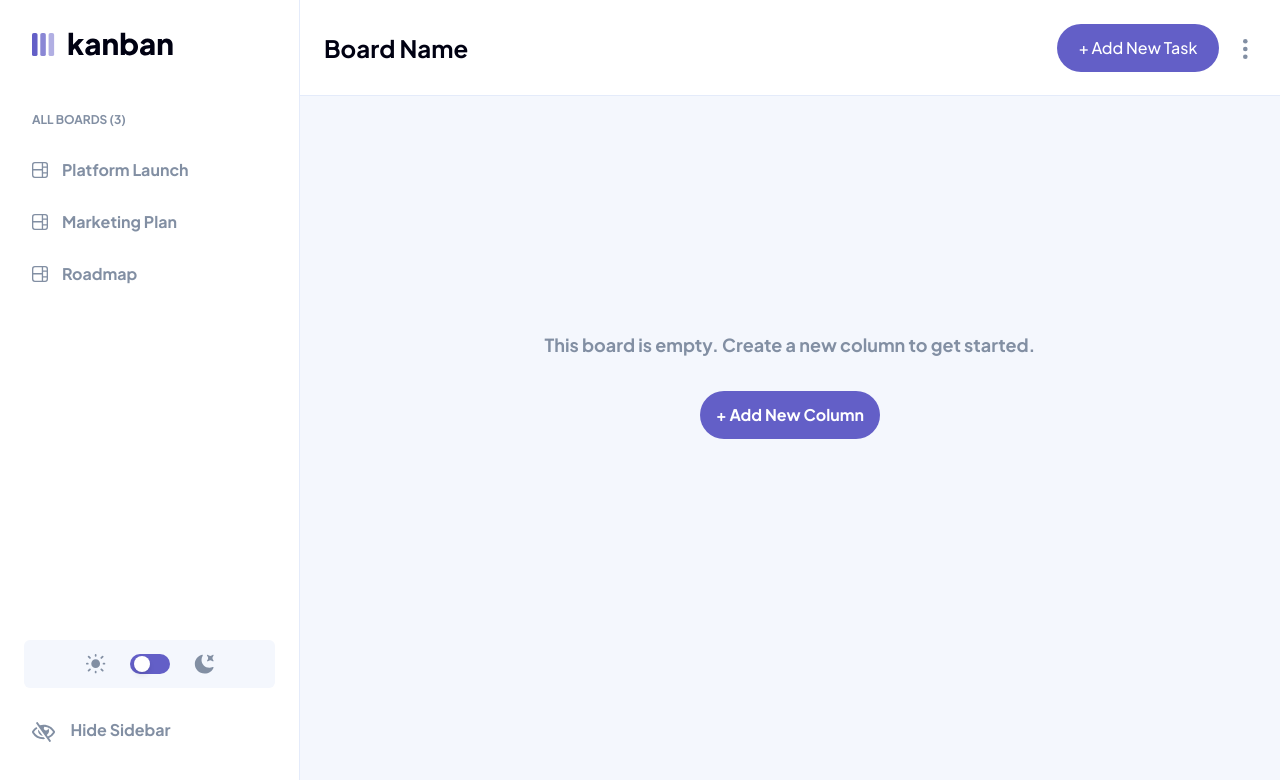
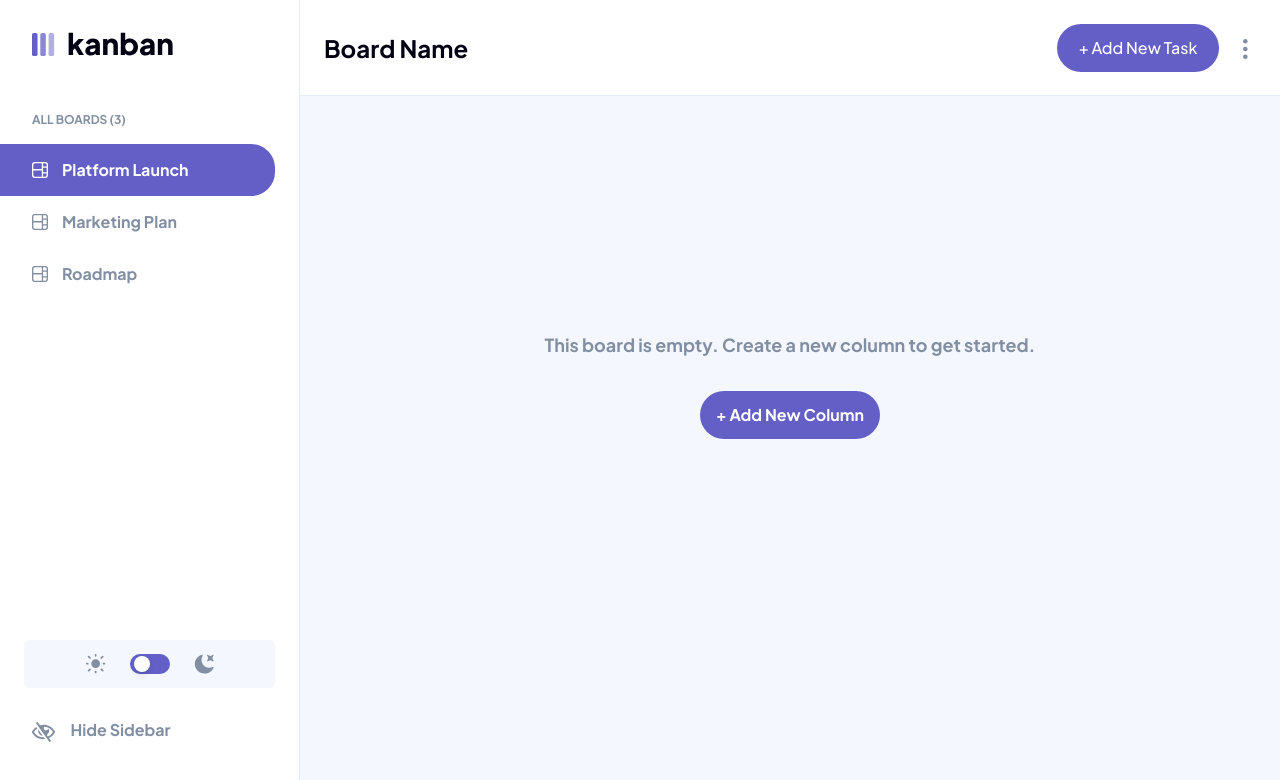
Before and after one commit to GregNicholas/Kanban-guru, a React (Create React App) app: page / in a window 1280 px wide. Shown: the top 780 px of the page. Built offline with nearby package versions, Linux system fonts and the light colour scheme.

Commit message:
start setting up context, importing data for testing while building out the board display page

```diff
--- a/src/App.tsx
+++ b/src/App.tsx
@@ -3,19 +3,25 @@ import Header from './components/Header/Header'
 import Sidebar from './components/Sidebar/Sidebar'
 import BoardArea from './components/BoardArea/BoardArea'
 import ShowSidebar from './components/ShowSidebar'
+import { Board } from './types'
 import data from './data.json'
 
 function App() {
-  const [isDarkMode, setIsDarkMode] = useState(false)
-  const [showSidebar, setShowSidebar] = useState(true)
-  const [boardsData, setBoardsData] = useState(data.boards)
+  const [isDarkMode, setIsDarkMode] = useState<boolean>(false)
+  const [showSidebar, setShowSidebar] = useState<boolean>(true)
+  const [boardsData, setBoardsData] = useState<Board[] | null>(data ? data.boards : null)
+  const [displayBoard, setDisplayBoard] = useState<Board>(boardsData ? boardsData[0] : {name: "", columns: []})
 
   return (
     <div className={`flex h-full ${isDarkMode && "dark"}`}>
-      <Sidebar boardsData={boardsData} isDarkMode={isDarkMode} setIsDarkMode={setIsDarkMode} showSidebar={showSidebar} setShowSidebar={setShowSidebar} />
+      <Sidebar
+          boardsData={boardsData} isDarkMode={isDarkMode} setIsDarkMode={setIsDarkMode}
+          showSidebar={showSidebar} setShowSidebar={setShowSidebar}
+          displayBoard={displayBoard} setDisplayBoard={setDisplayBoard}
+      />
       <div className="flex flex-col flex-1">
         <Header isDarkMode={isDarkMode} showSidebar={showSidebar} />
-        <BoardArea />
+        <BoardArea displayBoard={displayBoard}/>
       </div>
       {!showSidebar && <ShowSidebar setShowSidebar={setShowSidebar} />}
     </div>
--- a/src/components/BoardArea/BoardArea.tsx
+++ b/src/components/BoardArea/BoardArea.tsx
@@ -1,16 +1,27 @@
 import Button from '../Button'
+import { Board } from '../../types'
 
-const BoardArea = () => {
+type BoardAreaProps = {
+    displayBoard: Board
+}
+
+const BoardArea = ({ displayBoard }:BoardAreaProps) => {
     const addColumn = () => {
         console.log("Add a new column")
     }
 
     return (
         <main className="flex-1 bg-l-gray dark:bg-v-dark-gray">
-            <div className="text-center relative top-1/3 font-bold">
+
+            {
+              displayBoard.name !== "" ?
+              <div className="text-center relative top-1/3 font-bold">
                 <p className="text-m-gray text-lg pb-8">This board is empty. Create a new column to get started.</p>
                 <Button text="+ Add New Column" onClick={addColumn} />
-            </div>
+              </div>
+              :
+              <div>SHOW BOARD STUFF </div>
+            }
         </main>
     )
 }
--- a/src/components/Sidebar/SelectBoard.tsx
+++ b/src/components/Sidebar/SelectBoard.tsx
@@ -2,18 +2,23 @@ import SelectBoardTitle from "./SelectBoardTitle"
 import { Board } from '../../types'
 
 type SelectBoardProps = {
-    boardsData: Board[];
+    boardsData: Board[] | null
+    displayBoard: Board
+    setDisplayBoard: React.Dispatch<React.SetStateAction<Board>>
 }
 
-const SelectBoard = ({ boardsData }:SelectBoardProps) => {
+const SelectBoard = ({ boardsData, displayBoard, setDisplayBoard }:SelectBoardProps) => {
   return (
     <section className="text-base font-bold text-m-gray">
-        <h3 className="text-xs mb-4 pl-8">ALL BOARDS (3)</h3>
-        <ul className="cursor-pointer">
+        <h3 className="text-xs mb-4 pl-8">ALL BOARDS ({boardsData?.length})</h3>
+        {boardsData && <ul className="cursor-pointer">
             {boardsData.map(board => {
-                return <SelectBoardTitle key={board.name} title={board.name} />
+                return <SelectBoardTitle key={board.name}
+                          board={board} displayBoard={displayBoard}
+                          setDisplayBoard={setDisplayBoard}
+                />
             })}
-        </ul>
+        </ul>}
     </section>
   )
 }
--- a/src/components/Sidebar/SelectBoardTitle.tsx
+++ b/src/components/Sidebar/SelectBoardTitle.tsx
@@ -1,14 +1,21 @@
 import React from 'react'
+import { Board } from '../../types'
 
 type titleProps = {
-    title: string;
+    board: Board
+    displayBoard: Board
+    setDisplayBoard: React.Dispatch<React.SetStateAction<Board>>
 }
 
-const SelectBoardTitle = ({ title }:titleProps) => {
+const SelectBoardTitle = ({ board, displayBoard, setDisplayBoard }:titleProps) => {
+  let selectedStyle = displayBoard.name === board.name ? "bg-main-purple text-white fill-white" : ''
   return (
-    <li className="flex items-center py-3.5 pl-8 transition duration-300 hover:bg-main-purple hover:text-white fill-m-gray hover:fill-white mr-6 rounded-r-3xl">
+    <li
+      className={`flex items-center py-3.5 pl-8 transition duration-300 hover:bg-main-purple-hover hover:text-white fill-m-gray hover:fill-white mr-6 rounded-r-3xl ${selectedStyle}`}
+      onClick={() => setDisplayBoard(board)}
+    >
         <svg className="h-4 mr-3.5 inline" width="16" height="16" xmlns="http://www.w3.org/2000/svg"><path d="M0 2.889A2.889 2.889 0 0 1 2.889 0H13.11A2.889 2.889 0 0 1 16 2.889V13.11A2.888 2.888 0 0 1 13.111 16H2.89A2.889 2.889 0 0 1 0 13.111V2.89Zm1.333 5.555v4.667c0 .859.697 1.556 1.556 1.556h6.889V8.444H1.333Zm8.445-1.333V1.333h-6.89A1.556 1.556 0 0 0 1.334 2.89V7.11h8.445Zm4.889-1.333H11.11v4.444h3.556V5.778Zm0 5.778H11.11v3.11h2a1.556 1.556 0 0 0 1.556-1.555v-1.555Zm0-7.112V2.89a1.555 1.555 0 0 0-1.556-1.556h-2v3.111h3.556Z"/></svg>
-        {title}
+        {board.name}
     </li>
   )
 }
--- a/src/components/Sidebar/Sidebar.tsx
+++ b/src/components/Sidebar/Sidebar.tsx
@@ -4,19 +4,29 @@ import Logo from '../Logo'
 import { Board } from '../../types'
 
 type SidebarProps = {
-    boardsData: Board[];
-    isDarkMode: boolean;
-    setIsDarkMode: React.Dispatch<React.SetStateAction<boolean>>;
-    showSidebar: boolean;
-    setShowSidebar: React.Dispatch<React.SetStateAction<boolean>>;
+    boardsData: Board[] | null
+    isDarkMode: boolean
+    setIsDarkMode: React.Dispatch<React.SetStateAction<boolean>>
+    showSidebar: boolean
+    setShowSidebar: React.Dispatch<React.SetStateAction<boolean>>
+    displayBoard: Board
+    setDisplayBoard: React.Dispatch<React.SetStateAction<Board>>
 }
-const Sidebar = ({ boardsData, isDarkMode, setIsDarkMode, showSidebar, setShowSidebar }:SidebarProps) => {
 
-    return (
+const Sidebar = (
+    {
+        boardsData,
+        isDarkMode,
+        setIsDarkMode,
+        showSidebar,
+        setShowSidebar,
+        displayBoard,
+        setDisplayBoard
+    }:SidebarProps) => (
     <div className={`${!showSidebar && "hidden"} flex flex-col justify-between md:w-[261px] lg:w-[300px] h-screen border-r border-l-lines pt-8 dark:bg-d-gray dark:border-d-lines`}>
         <div>
             <Logo isDarkMode={isDarkMode} showSidebar={showSidebar} />
-                <SelectBoard boardsData={boardsData} />
+            <SelectBoard boardsData={boardsData} displayBoard={displayBoard} setDisplayBoard={setDisplayBoard} />
         </div>
         <div className="mb-11">
             <DarkModeSelect isDarkMode={isDarkMode} setIsDarkMode={setIsDarkMode} />
@@ -25,12 +35,10 @@ const Sidebar = ({ boardsData, isDarkMode, setIsDarkMode, showSidebar, setShowSi
                 onClick={() => setShowSidebar(prev => !prev)}
             >
                 <img className="h-5 mr-4 inline cursor-pointer" src={`${process.env.PUBLIC_URL}/assets/icon-hide-sidebar.svg`}
-                            alt="hide sidebar"
-                    />
+                    alt="hide sidebar" />
                 Hide Sidebar
             </div>
         </div>
     </div>
 )
-}
 export default Sidebar
--- /dev/null
+++ b/src/contexts/BoardsContext.ts
@@ -0,0 +1,55 @@
+// in progress
+
+import React, { useState, useEffect, createContext, useContext, FC } from "react";
+import data from '../data.json'
+import { Board } from '../types'
+
+interface BoardsContextProps {
+  boardsData: Board[];
+  currentBoard: Board;
+  changeDisplayBoard: (board: Board) => void;
+}
+
+const contextDefaultValues: BoardsContextProps = {
+  boardsData: [{name: '', columns: []}],
+  currentBoard: {name: '', columns: []},
+  changeDisplayBoard: () => {}
+}
+
+export const BoardsContext = createContext<BoardsContextProps>(
+  contextDefaultValues
+);
+
+export function useBoards() {
+  return useContext(BoardsContext);
+}
+
+// const BoardsContextProvider: FC = ({ children }) => {
+//     const [boardsData, setBoardsData] = useState(useState<Board[]>(contextDefaultValues.boardsData))
+//     const [currentBoard, setCurrentBoard] = useState<Board>(contextDefaultValues.currentBoard)
+
+//     const changeDisplayBoard = (board: Board) => setCurrentBoard(board)
+
+//     useEffect(() => {
+//       if(data){
+//         const boards = [data.boards]
+//         setBoardsData(boards)
+//         setCurrentBoard(data.boards[0])
+//       }
+//     }, [])
+
+
+//   return (
+//     <BoardsContext.Provider
+//       value={{
+//         boardsData,
+//         currentBoard,
+//         changeDisplayBoard
+//       }}
+//     >
+//       {children}
+//     </BoardsContext.Provider>
+//   );
+// }
+
+// //export { BoardsContextProvider, BoardsContext };
--- a/src/types.ts
+++ b/src/types.ts
@@ -19,3 +19,8 @@ export interface Board {
     name: string;
     columns: Column[];
   }
+
+export type BoardsContextType = {
+    boardsData: Board[] | null;
+
+}
```
Lines whose indentation alone changed are shown as unchanged.
